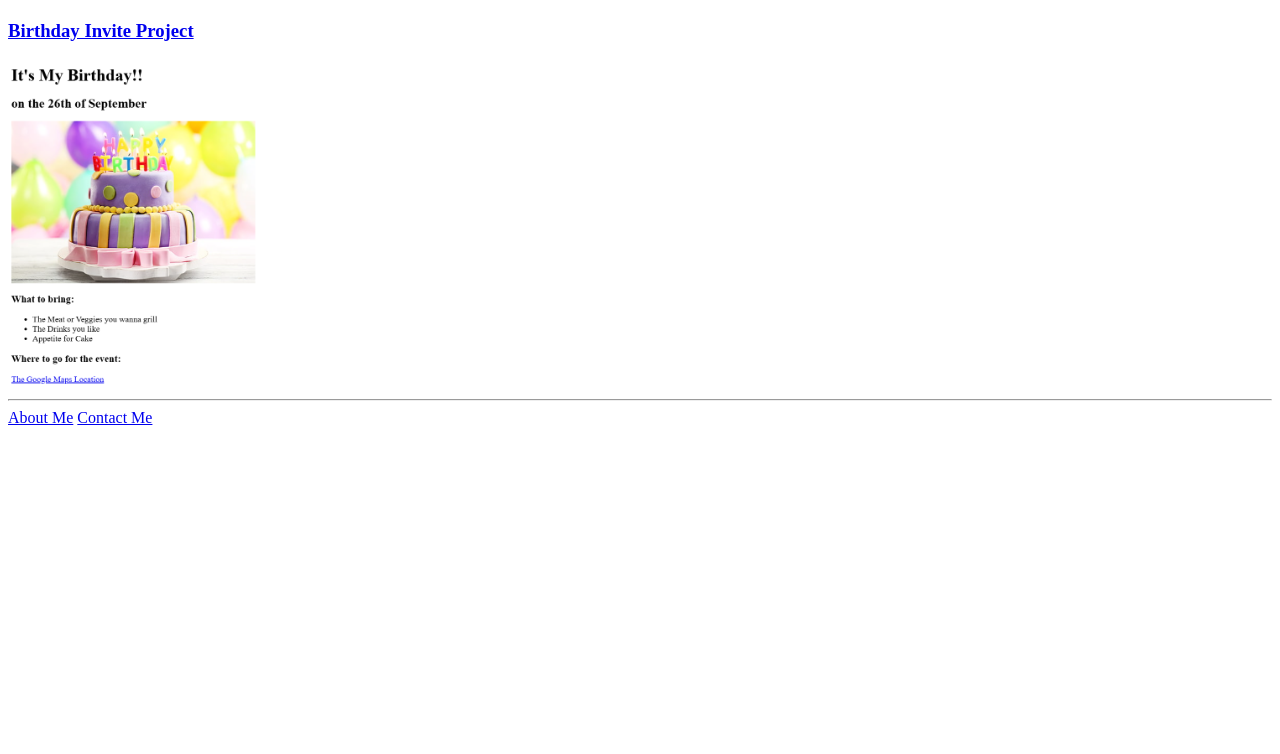
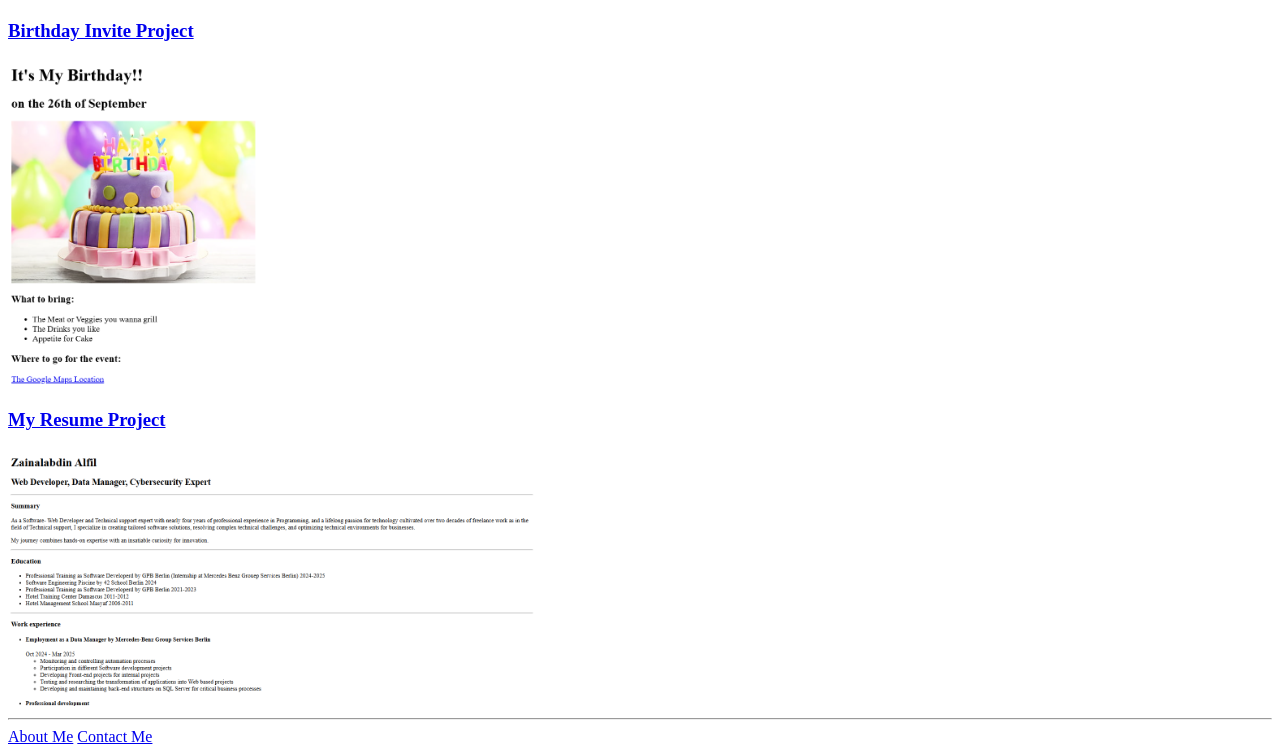
Before and after one commit to ZainAlfil/html-portfolio, a plain HTML site: page index.html in a window 1280 px wide. Shown: the part 447-1201 px from the top of the page. Before the commit the page ends 882 px from the top, so only its background shows below. Drawn offline with Linux system fonts and the light colour scheme.

Commit message:
Update index.html
Adding My Resume Project

```diff
--- a/index.html
+++ b/index.html
@@ -14,6 +14,10 @@
     <br/>
     <a href="./public/Birthday-Invite.html"><h3>Birthday Invite Project</h3></a>
     <img src="./assets/images/birthday-invite.png" alt="a Screenshot of my Birthday Invitation's Project" width="256">
+    <br/>
+    <a href="https://zainalfil.github.io/MyResume/"><h3>My Resume Project</h3></a>
+    <img src="./assets/images/MyResume.png" alt="a screenshot of my Resume Project" height="256">
+    <br/>
     <hr/>
 
     <a href="./public/about.html">About Me</a>
```
